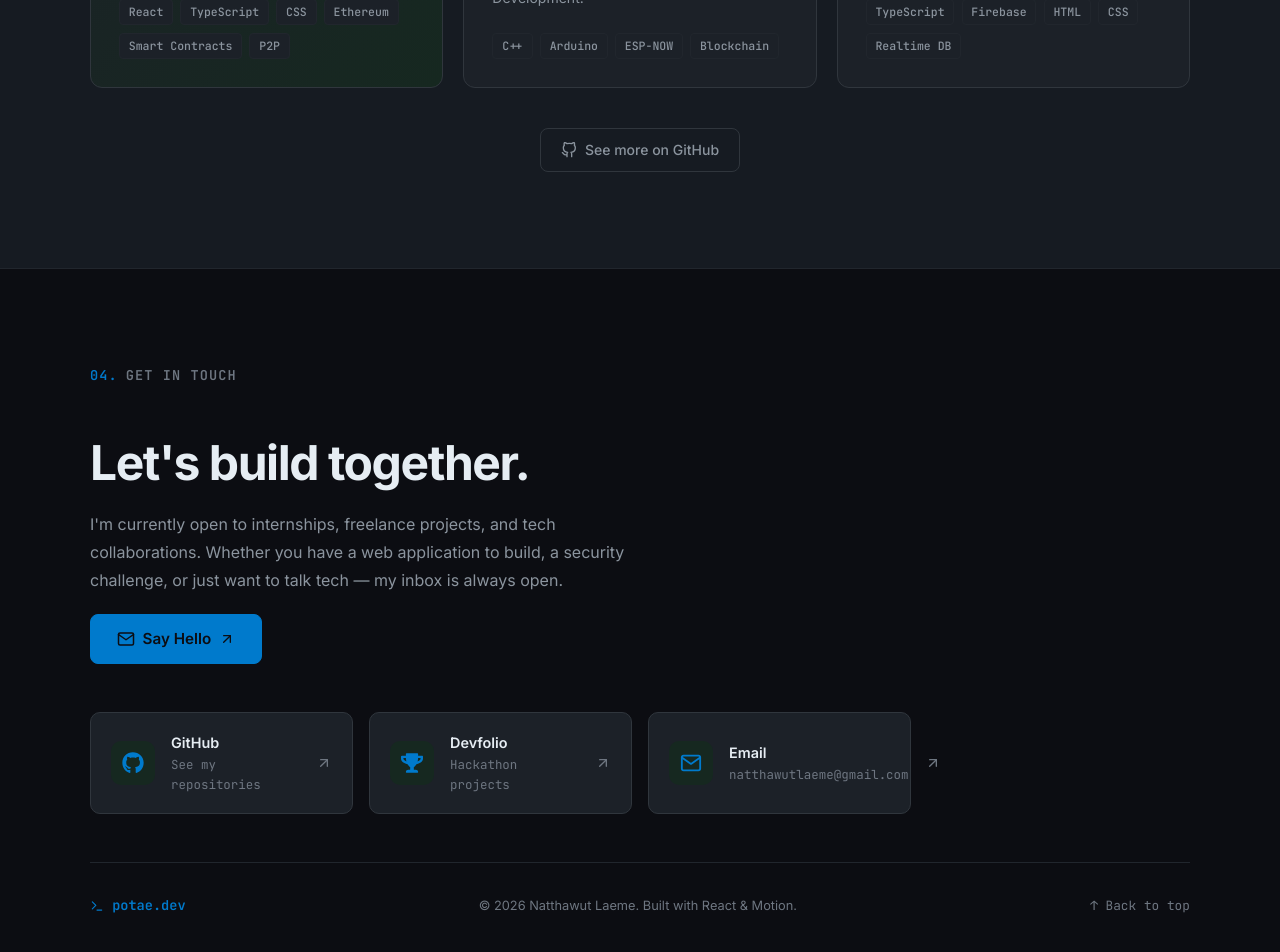
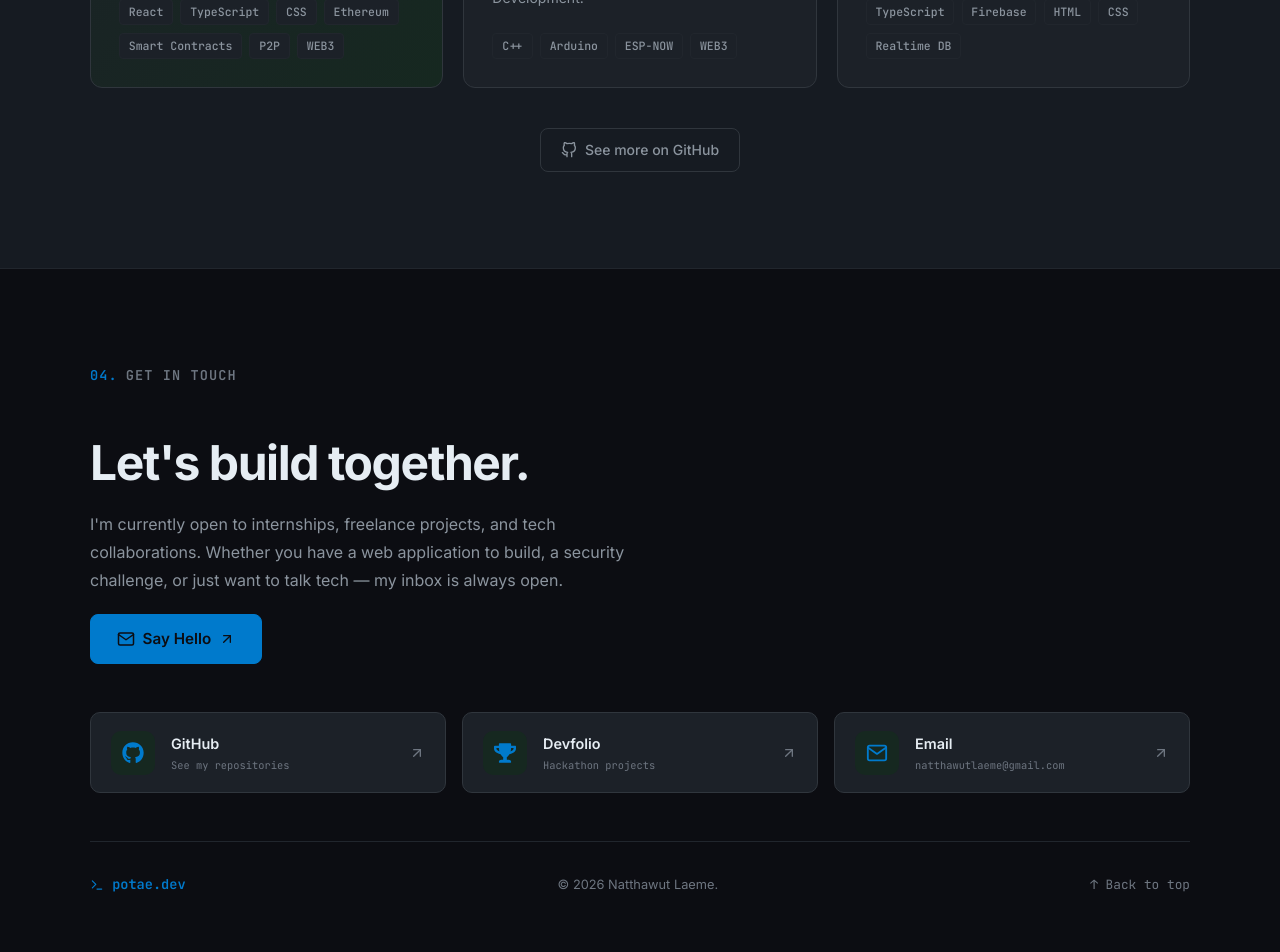
Before and after one commit to POTAEPT/Portfolio, a React (Vite) app in the folder frontend/: page / in a window 1280 px wide. Shown: the part 2702-3654 px from the top of the page. Built offline with nearby package versions, Linux system fonts and the light colour scheme.

Commit message:
refector: edit Contact section

```diff
--- a/frontend/src/components/Contact.module.css
+++ b/frontend/src/components/Contact.module.css
@@ -73,7 +73,7 @@
 /* ── Social links grid ── */
 .links {
   display: grid;
-  grid-template-columns: repeat(auto-fill, minmax(220px, 1fr));
+  grid-template-columns: repeat(auto-fill, minmax(270px, 1fr));
   gap: 1rem;
 }
 
@@ -125,7 +125,8 @@
 }
 
 .linkDesc {
-  font-size: 0.78rem;
+
+  font-size: 0.65rem;
   color: var(--port-text-muted);
   font-family: var(--port-font-mono);
 }
--- a/frontend/src/components/Contact.tsx
+++ b/frontend/src/components/Contact.tsx
@@ -22,6 +22,7 @@ const LINKS = [
     icon: <FiMail size={22} />,
     desc: 'natthawutlaeme@gmail.com',
   },
+
 ];
 
 export function Contact() {
@@ -101,7 +102,7 @@ export function Contact() {
             &nbsp;potae.dev
           </span>
           <span className={styles.barCopy}>
-            © {new Date().getFullYear()} Natthawut Laeme. Built with React &amp; Motion.
+            © {new Date().getFullYear()} Natthawut Laeme.
           </span>
           <a
             href="#home"
--- a/frontend/src/components/Projects.tsx
+++ b/frontend/src/components/Projects.tsx
@@ -19,7 +19,7 @@ const PROJECTS: Project[] = [
     description: 'Offline-first P2P disaster management platform',
     longDesc:
       'An offline-first, peer-to-peer (P2P) platform allowing victims to broadcast SOS signals without a central server. Integrates Ethereum Smart Contracts for direct, fee-free financial aid from donors to victims.',
-    tags: ['React', 'TypeScript', 'CSS', 'Ethereum', 'Smart Contracts', 'P2P'],
+    tags: ['React', 'TypeScript', 'CSS', 'Ethereum', 'Smart Contracts', 'P2P', 'WEB3'],
     icon: <FiShare2 size={22} />,
     github: 'https://github.com/POTAEPT/ReliefMesh-UIAteam',
     highlight: true,
@@ -29,7 +29,7 @@ const PROJECTS: Project[] = [
     description: 'Decentralized floating infrastructure network',
     longDesc:
       'Leveraging ESP-NOW combined with Distributed Ledger Technology (DLT) for floating infrastructure. Establishes emergency communication channels and explores digital assets for SROI and Green Development.',
-    tags: ['C++', 'Arduino', 'ESP-NOW', 'Blockchain'],
+    tags: ['C++', 'Arduino', 'ESP-NOW', 'WEB3'],
     icon: <FiCpu size={22} />,
     github: 'https://github.com/POTAEPT/Web3-Student-Club-Showcase',
   },
```
